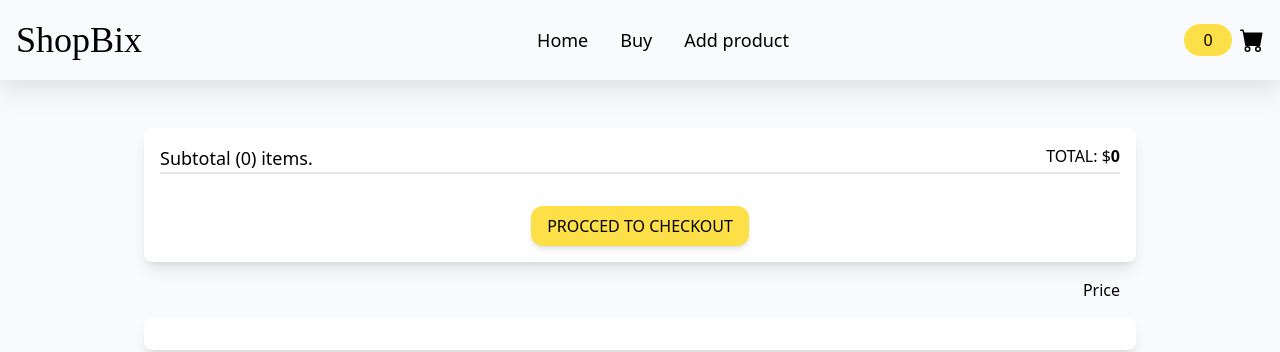
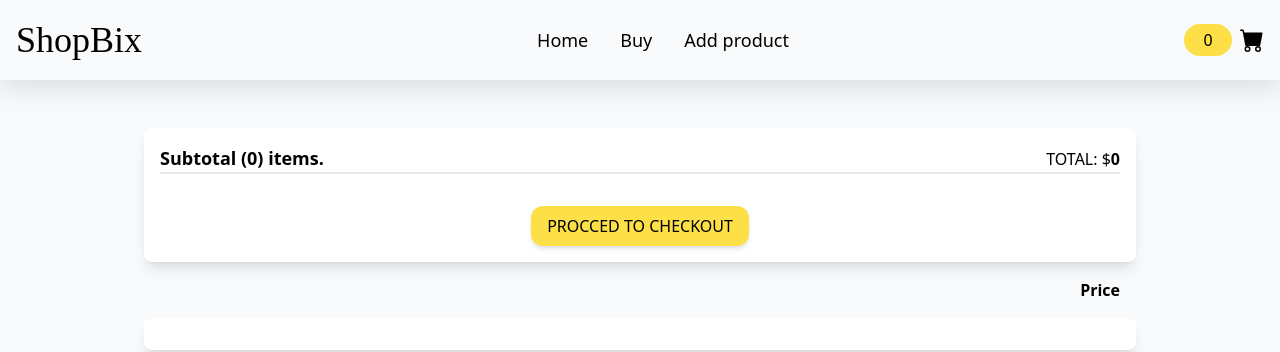
Before and after one commit to Cristian-Prieto/shopbix, a React (Create React App) app: page /cart in a window 1280 px wide. Shown: the top 352 px of the page. Built offline with nearby package versions, Linux system fonts and the light colour scheme; a web font is replaced by a local one.

Commit message:
styling cartSummary

```diff
--- a/src/components/Cart.jsx
+++ b/src/components/Cart.jsx
@@ -8,7 +8,10 @@ import { BsFillCartFill } from "react-icons/bs";
 export function Cart({ toggleMenu }) {
   const { cart, removeProductFromCart, addProductToCart } = useAppContext();
   const [isCartOpen, setIsCartOpen] = useState(false);
-
+  const totalProducts = cart.reduce(
+    (accumulator, totalProducts) => accumulator + totalProducts.count,
+    0
+  );
   useEffect(() => {
     // Blocking scroll when Cart "modal" is open.
     if (isCartOpen) {
@@ -25,10 +28,7 @@ export function Cart({ toggleMenu }) {
       <>
         {!isMobile && (
           <div className="flex place-content-center bg-yellow-300 rounded-full w-12 px-4 py-1">
-            {cart.reduce(
-              (accumulator, totalProducts) => accumulator + totalProducts.count,
-              0
-            )}
+            {totalProducts}
           </div>
         )}
 
--- a/src/components/CartSummary.jsx
+++ b/src/components/CartSummary.jsx
@@ -3,29 +3,27 @@ import { useAppContext } from "../hooks/useAppContext";
 import { AddToCart } from "./AddToCart";
 export function CartSummary() {
   const { cart } = useAppContext();
+  const totalProducts = cart.reduce(
+    (accumulator, totalProducts) => accumulator + totalProducts.count,
+    0
+  );
+  const totalPrice = cart.reduce(
+    (accumulator, current) =>
+      accumulator + current.count * current.product.price,
+    0
+  );
+  console.log(cart);
   return (
     <div className="container max-w-5xl flex flex-col space-y-4 p-4 my-8">
       <div className="flex flex-col sm:flex-row py-4 shadow-lg rounded-lg bg-white ">
         <div className="flex flex-col w-full">
-          <div className="flex justify-between  mb-8 mx-4 border-b-2">
-            <h1 className="text-lg">
-              Subtotal (
-              {cart.reduce(
-                (accumulator, totalProducts) =>
-                  accumulator + totalProducts.count,
-                0
-              )}
-              ) items.
+          <div className="flex justify-between items-baseline mb-8 mx-4 border-b-2">
+            <h1 className="text-lg font-semibold">
+              Subtotal ({totalProducts}) items.
             </h1>
             <div>
               <span>TOTAL: $</span>
-              <span className="font-bold">
-                {cart.reduce(
-                  (accumulator, totalPrices) =>
-                    accumulator + totalPrices.product.price,
-                  0
-                )}
-              </span>
+              <span className="font-bold">{totalPrice}</span>
             </div>
           </div>
           <div className="mx-auto">
@@ -38,7 +36,9 @@ export function CartSummary() {
           </div>
         </div>
       </div>
-      <span className="hidden sm:block text-right pr-4">Price</span>
+      <span className="hidden sm:block text-right font-semibold pr-4">
+        Price
+      </span>
       <div className="shadow-lg rounded-lg bg-white py-4 space-y-4">
         {cart.map((item) => (
           <div key={item.product.id} className="flex flex-col sm:flex-row pl-4">
@@ -70,6 +70,27 @@ export function CartSummary() {
             </div>
           </div>
         ))}
+
+        {/* <div className="flex items-baseline mb-8 bg-yellow-300">
+          <h1 className="text-lg font-semibold">
+            Subtotal (
+            {cart.reduce(
+              (accumulator, totalProducts) => accumulator + totalProducts.count,
+              0
+            )}
+            ) items.
+          </h1>
+          <div>
+            <span>TOTAL: $</span>
+            <span className="font-bold">
+              {cart.reduce(
+                (accumulator, totalPrices) =>
+                  accumulator + totalPrices.product.price,
+                0
+              )}
+            </span>
+          </div>
+        </div> */}
       </div>
     </div>
   );
--- a/src/components/Header.jsx
+++ b/src/components/Header.jsx
@@ -6,6 +6,7 @@ import { GrMenu, GrClose } from "react-icons/gr";
 export function Header() {
   const [isOpen, setIsOpen] = useState(false);
   const toggleMenu = () => {
+    window.scrollTo(0, 0);
     setIsOpen((prevState) => !prevState);
   };
   useEffect(() => {
```
Also changed, not shown: 1 other file (tests, documents, lock files or other folders).
